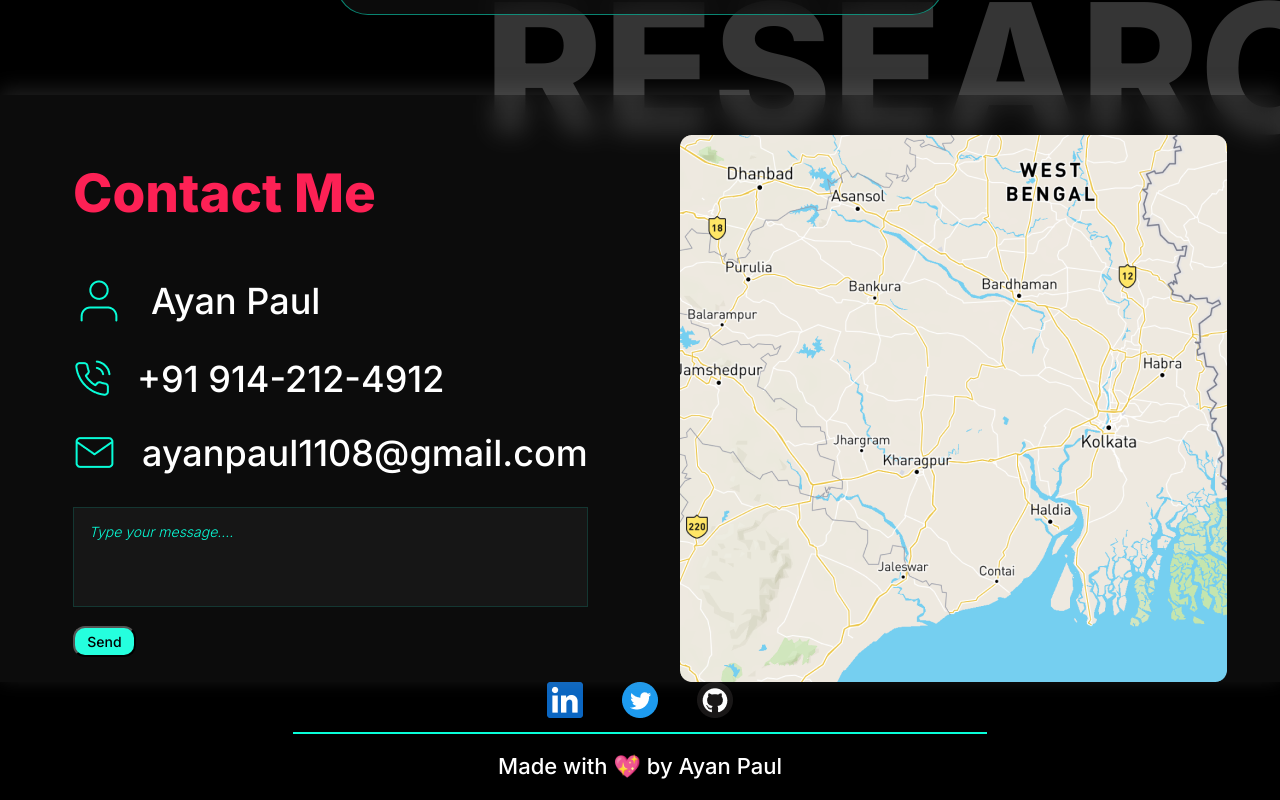
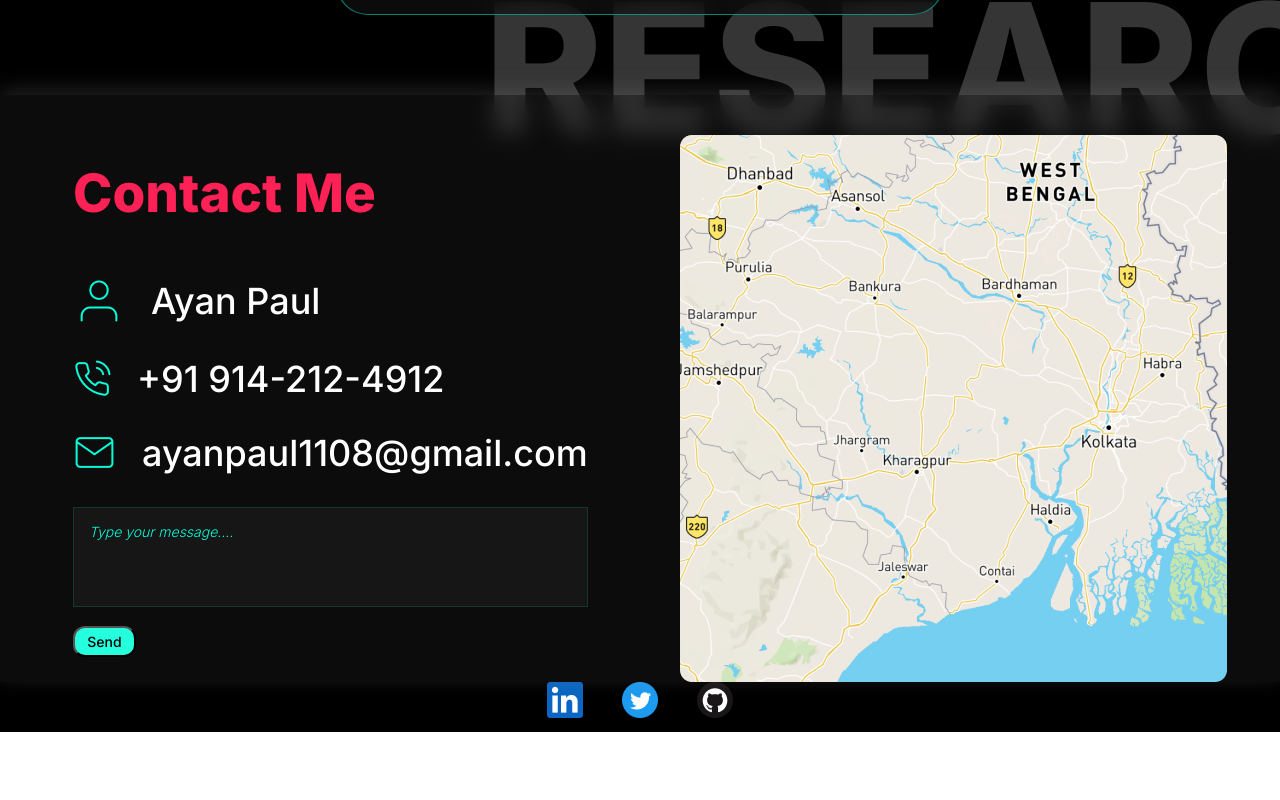
Before and after one commit to Ayanpaul11/Portfolio, a React (Vite) app: page / in a window 1280 px wide. Shown: the part 2647-3447 px from the top of the page. After the commit the page ends 3379 px from the top, so only its background shows below. Built offline with nearby package versions, Linux system fonts and the light colour scheme.

Commit message:
Update App.jsx

```diff
--- a/src/App.jsx
+++ b/src/App.jsx
@@ -6,7 +6,6 @@ import Error from "./Pages/Error";
 
 // Components
 import Nav from "./Components/Nav";
-import Footer from "./Components/Footer";
 
 function App() {
   return (
@@ -17,7 +16,6 @@ function App() {
           <Route path="/" element={<Home />} />
           <Route path="*" element={<Error />} />
         </Routes>
-        <Footer />
       </Layout>
     </BrowserRouter>
   );
```
